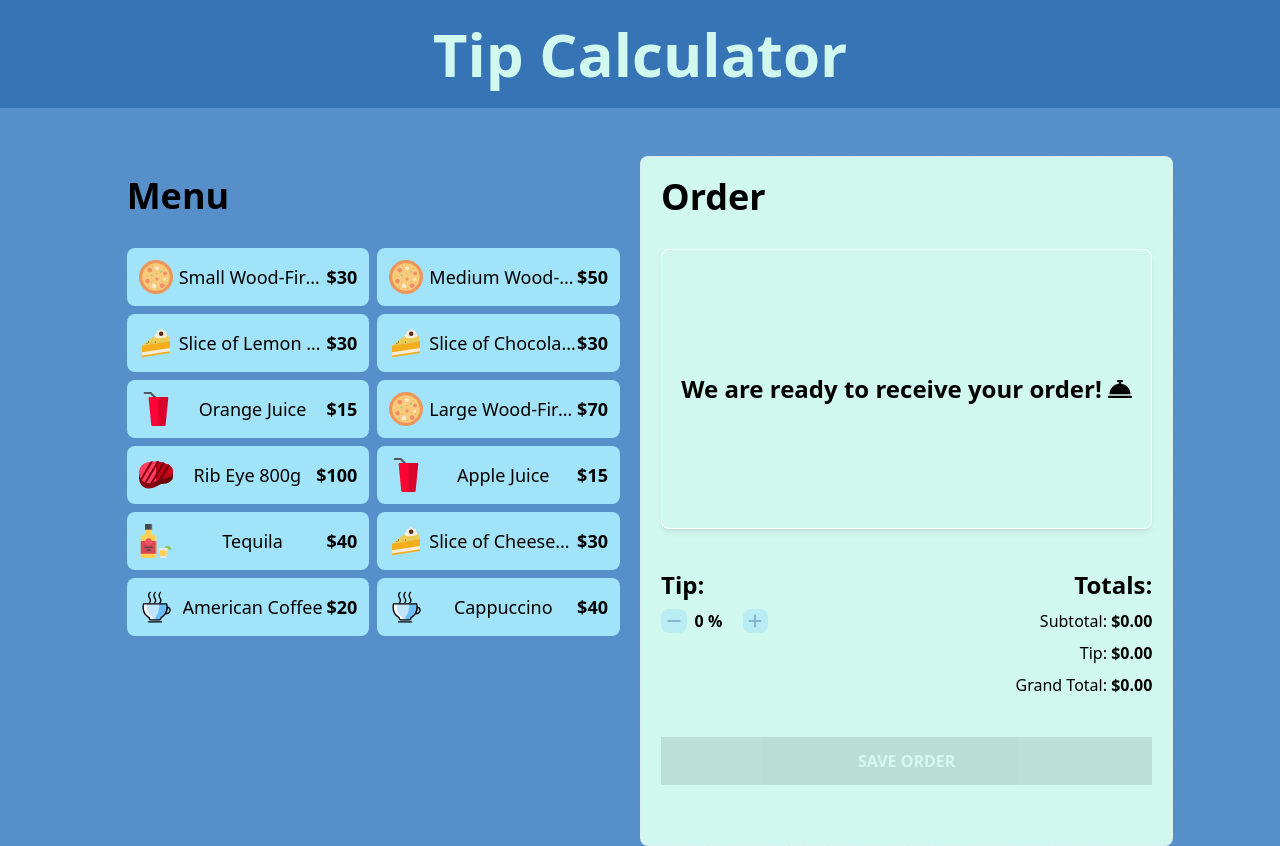
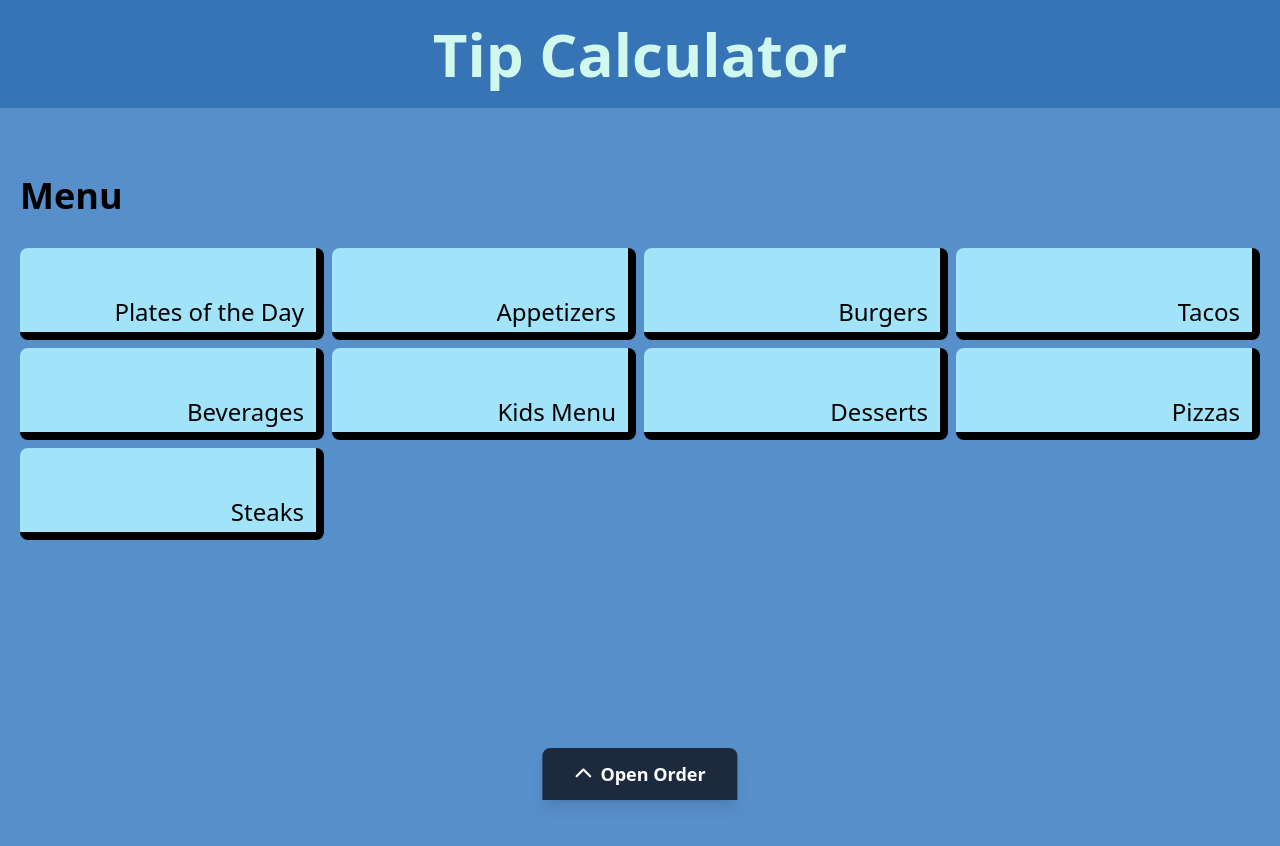
Before and after one commit to GilpiDv/myrestaurant-app, a React (Vite) app: page / in a window 1280 px wide. After the commit the page ends 800 px from the top, so only its background shows below. Built offline with nearby package versions, Linux system fonts and the light colour scheme.

Commit message:
add menu categorization and animations

```diff
--- a/src/App.tsx
+++ b/src/App.tsx
@@ -2,12 +2,26 @@ import MenuItem from "./components/MenuItem";
 import OrderContent from "./components/OrderContent";
 import OrderTotals from "./components/OrderTotals";
 import TipPercentageForm from "./components/TipPercentageForm";
-import { menuItems } from "./data/db"
+import MenuCategories from "./components/MenuCategories";
+import { menuItems, categoriesItems } from "./data/db"
 import useOrder from "./hooks/useOrder";
+import { useState } from "react";
+import { FontAwesomeIcon } from "@fortawesome/react-fontawesome";
+import { faArrowLeft, faChevronDown, faChevronUp } from "@fortawesome/free-solid-svg-icons";
+import { clsx } from 'clsx';
+import { AnimatePresence, motion } from "framer-motion";
 
 function App() {
 
     const { order, addItem, removeItemFromOrder, subtotal, tip, setTip, tipAmount, grandTotal, saveOrder, increaseQuantity, decreaseQuantity, MAX_ITEMS, MIN_ITEMS } = useOrder()
+    // TODO: Create useMenu hook and split the logic of menu and order.
+    const [selectedCategory, setSelectedCategory] = useState("");
+    const [orderOpen, setOrderOpen] = useState(false);
+
+    // Filtra los platillos por la categoría seleccionada
+    const categoryItems = selectedCategory
+        ? menuItems.filter(item => item.category === selectedCategory)
+        : [];
 
     return (
         <>
@@ -15,20 +29,86 @@ function App() {
                 <h1 className="text-center font-black text-6xl">Tip Calculator</h1>
             </header>
 
-            <main className="lg:max-w-10/12 mx-auto pt-12 grid lg:grid-cols-2">
+            <main className={clsx("lg:max-w-12/12 mx-auto pt-12 grid xl:grid-cols-1 lg:grid-cols-1 md:grid-cols-1 sm:grid-cols-1")}>
                 <div className="p-5">
                     <h2 className="text-4xl font-black">Menu</h2>
-                    <div className="mt-8 grid grid-cols-1 gap-2 menu-items-container lg:grid-cols-2">
-                        {menuItems.map(item => (
-                            <MenuItem
-                                key={item.id}
-                                item={item}
-                                addItem={addItem}
+                    <div className="mt-8 grid grid-cols-1 gap-2">
+                        <div className={clsx("rounded-lg relative", selectedCategory && "col-span-2 min-h-[300px]")}>
+                            <AnimatePresence mode="wait">
+                                {!selectedCategory ? (
+                                    <motion.div
+                                        key="categories"
+                                        initial={{ opacity: 0, x: -15 }}
+                                        animate={{ opacity: 1, x: 0 }}
+                                        exit={{ opacity: 0, x: 15 }}
+                                        transition={{ duration: 0.2 }}
+                                        className="grid sm:grid-cols-1 gap-2 md:grid-cols-2 lg:grid-cols-3 xl:grid-cols-4 menu-categories-container"
+                                    >
+                                        {categoriesItems.map(category => (
+                                            <MenuCategories
+                                                key={category.id}
+                                                category={category}
+                                                onClick={() => setSelectedCategory(category.name)}
                                             />
                                         ))}
+                                    </motion.div>
+                                ) : (
+                                    <motion.div
+                                        key="items"
+                                        initial={{ opacity: 0, x: 15 }}
+                                        animate={{ opacity: 1, x: 0 }}
+                                        exit={{ opacity: 0, x: -15 }}
+                                        transition={{ duration: 0.2 }}
+                                    >
+                                        <button
+                                            className="bg-white rounded-full w-10 h-10 absolute font-bold cursor-pointer"
+                                            onClick={() => setSelectedCategory('')}
+                                            aria-label="Back"
+                                        >
+                                            <FontAwesomeIcon icon={faArrowLeft} size="xl" />
+                                        </button>
+                                        <h3 className="text-2xl font-bold mb-4 text-center">{selectedCategory}</h3>
+                                        <div className="grid gap-2 mt-4 menu-items-container sm:grid-cols-1 md:grid-cols-2 lg:grid-cols-3 xl:grid-cols-4">
+                                            {categoryItems.length === 0 && <p>No items in this category.</p>}
+                                            {categoryItems.map(item => (
+                                                <MenuItem key={item.id} item={item} addItem={addItem} />
+                                            ))}
+                                        </div>
+                                    </motion.div>
+                                )}
+                            </AnimatePresence>
                         </div>
                     </div>
-                <div className="border border-dashed border-slate-200 p-5 rounded-lg space-y-10 order-container">
+                </div>
+                <AnimatePresence>
+                {orderOpen && (
+                    <>
+                        {/* Blurry overlay when the order is open */}
+                        <motion.div
+                            key="blur-overlay"
+                            initial={{ opacity: 0 }}
+                            animate={{ opacity: 1 }}
+                            exit={{ opacity: 0 }}
+                            transition={{ duration: 0.2 }}
+                            className="fixed inset-0 z-30 bg-black/20 backdrop-blur-xs"
+                            aria-hidden="true"
+                        />
+                        <motion.div
+                            key="order"
+                            initial={{ y: "100%" }}
+                            animate={{ y: 0 }}
+                            exit={{ y: "100%" }}
+                            transition={{ type: "spring", stiffness: 300, damping: 30 }}
+                            className="fixed left-0 right-0 bottom-0 z-40 bg-white shadow-2xl border-t border-slate-200 p-5 rounded-t-lg space-y-10 order-container max-w-2xl mx-auto"
+                            style={{ maxHeight: "80vh", overflowY: "auto" }}
+                        >
+                            <button
+                                className="cursor-pointer absolute left-1/2 -translate-x-1/2 bg-slate-800 text-white rounded-full w-12 h-12 flex items-center justify-center shadow-lg border border-slate-300"
+                                onClick={() => setOrderOpen(false)}
+                                aria-label="Close Order"
+                            >
+                                <FontAwesomeIcon icon={faChevronDown} size="lg" />
+                            </button>
                             <OrderContent
                                 order={order}
                                 removeItemFromOrder={removeItemFromOrder}
@@ -52,7 +132,22 @@ function App() {
                                     saveOrder={saveOrder}
                                 />
                             </div>
-                </div>
+                        </motion.div>
+                    </>
+                )}
+            </AnimatePresence>
+
+            {/* Pestaña fija para abrir la orden */}
+            {!orderOpen && (
+                <button
+                    className="cursor-pointer fixed left-1/2 bottom-0 z-50 -translate-x-1/2 bg-slate-800 text-white px-8 py-3 rounded-t-lg shadow-lg flex items-center gap-2 font-bold text-lg"
+                    onClick={() => setOrderOpen(true)}
+                    aria-label="Open Order"
+                >
+                    <FontAwesomeIcon icon={faChevronUp} />
+                    Open Order
+                </button>
+            )}
             </main>
         </>
     )
--- /dev/null
+++ b/src/components/MenuCategories.tsx
@@ -0,0 +1,21 @@
+import type { CategoryItem } from "../types"
+
+type MenuCategoriesProps = {
+    category: CategoryItem;
+    onClick?: () => void;
+}
+
+export default function MenuCategories({category, onClick} : MenuCategoriesProps) {
+    return (
+        <button
+            type="button"
+            className="bg-white flex items-end justify-end cursor-pointer pt-12 pe-3 pb-1 w-full text-lg rounded-lg border-b-8 border-r-8"
+            onClick={onClick}
+            title={category.name}
+        >
+            <p className="truncate font-medium text-2xl text-right">
+                {category.name}
+            </p>
+        </button>
+    )
+}
--- a/src/data/db.ts
+++ b/src/data/db.ts
@@ -1,77 +1,154 @@
 import type { MenuItem } from "../types"
 
 export const menuItems : MenuItem[] = [
+    // Appetizers
     {
-      "id": 1,
-      "name": "Small Wood-Fired Pizza",
-      "price": 30,
-      "image": 'pizza.svg'
+      id: 1,
+      name: "Nachos Supreme",
+      price: 40,
+      image: 'nachos.svg',
+      category: "Appetizers"
     },
     {
-      "id": 2,
-      "name": "Medium Wood-Fired Pizza",
-      "price": 50,
-      "image": 'pizza.svg'
+      id: 2,
+      name: "Mozzarella Sticks",
+      price: 35,
+      image: 'mozzarella.svg',
+      category: "Appetizers"
+    },
+    // Burgers
+    {
+      id: 3,
+      name: "Classic Cheeseburger",
+      price: 60,
+      image: 'burger.svg',
+      category: "Burgers"
     },
     {
-      "id": 3,
-      "name": "Slice of Lemon Pie",
-      "price": 30,
-      "image": 'cake.svg'
+      id: 4,
+      name: "Bacon Burger",
+      price: 70,
+      image: 'burger.svg',
+      category: "Burgers"
+    },
+    // Tacos
+    {
+      id: 5,
+      name: "Beef Tacos (3)",
+      price: 50,
+      image: 'taco.svg',
+      category: "Tacos"
     },
     {
-      "id": 4,
-      "name": "Slice of Chocolate Cake",
-      "price": 30,
-      "image": 'cake.svg'
+      id: 6,
+      name: "Chicken Tacos (3)",
+      price: 45,
+      image: 'taco.svg',
+      category: "Tacos"
+    },
+    // Beverages
+    {
+      id: 7,
+      name: "Orange Juice",
+      price: 15,
+      image: 'juice.svg',
+      category: "Beverages"
     },
     {
-      "id": 5,
-      "name": "Orange Juice",
-      "price": 15,
-      "image": 'juice.svg'
+      id: 8,
+      name: "Apple Juice",
+      price: 15,
+      image: 'juice.svg',
+      category: "Beverages"
     },
     {
-      "id": 6,
-      "name": "Large Wood-Fired Pizza",
-      "price": 70,
-      "image": 'pizza.svg'
+      id: 9,
+      name: "American Coffee",
+      price: 20,
+      image: 'coffee.svg',
+      category: "Beverages"
     },
     {
-      "id": 7,
-      "name": "Rib Eye 800g",
-      "price": 100,
-      "image": 'steak.svg'
+      id: 10,
+      name: "Tequila",
+      price: 40,
+      image: 'tequila.svg',
+      category: "Beverages"
+    },
+    // Kids Menu
+    {
+      id: 11,
+      name: "Kids Mini Burger",
+      price: 30,
+      image: 'burger.svg',
+      category: "Kids Menu"
     },
     {
-      "id": 8,
-      "name": "Apple Juice",
-      "price": 15,
-      "image": 'juice.svg'
+      id: 12,
+      name: "Kids Cheese Pizza",
+      price: 35,
+      image: 'pizza.svg',
+      category: "Kids Menu"
+    },
+    // Desserts
+    {
+      id: 13,
+      name: "Slice of Lemon Pie",
+      price: 30,
+      image: 'cake.svg',
+      category: "Desserts"
     },
     {
-      "id": 9,
-      "name": "Tequila",
-      "price": 40,
-      "image": 'tequila.svg'
+      id: 14,
+      name: "Slice of Chocolate Cake",
+      price: 30,
+      image: 'cake.svg',
+      category: "Desserts"
     },
     {
-      "id": 10,
-      "name": "Slice of Cheesecake",
-      "price": 30,
-      "image": 'cake.svg'
+      id: 15,
+      name: "Slice of Cheesecake",
+      price: 30,
+      image: 'cake.svg',
+      category: "Desserts"
+    },
+    // Pizzas
+    {
+      id: 16,
+      name: "Small Wood-Fired Pizza",
+      price: 30,
+      image: 'pizza.svg',
+      category: "Pizzas"
     },
     {
-      "id": 11,
-      "name": "American Coffee",
-      "price": 20,
-      "image": 'coffee.svg'
+      id: 17,
+      name: "Medium Wood-Fired Pizza",
+      price: 50,
+      image: 'pizza.svg',
+      category: "Pizzas"
     },
     {
-      "id": 12,
-      "name": "Cappuccino",
-      "price": 40,
-      "image": 'coffee.svg'
+      id: 18,
+      name: "Large Wood-Fired Pizza",
+      price: 70,
+      image: 'pizza.svg',
+      category: "Pizzas"
+    },
+    // Steaks
+    {
+      id: 19,
+      name: "Rib Eye 800g",
+      price: 100,
+      image: 'steak.svg',
+      category: "Steaks"
+    },
+    // More Beverages
+    {
+      id: 20,
+      name: "Cappuccino",
+      price: 40,
+      image: 'coffee.svg',
+      category: "Beverages"
     }
 ]
 
@@ -97,3 +174,60 @@ export const tipOptions = [
     label: '50%'
   }
 ]
+
+export const categoriesItems = [
+    {
+      id: 1,
+      name: 'Plates of the Day',
+      background: 'white',
+      image: 'pizza.svg',
+    },
+    {
+      id: 2,
+      name: 'Appetizers',
+      background: 'white',
+      image: '',
+    },
+    {
+      id: 3,
+      name: 'Burgers',
+      background: 'white',
+      image: '',
+    },
+    {
+      id: 4,
+      name: 'Tacos',
+      background: 'white',
+      image: '',
+    },
+    {
+      id: 5,
+      name: 'Beverages',
+      background: 'white',
+      image: '',
+    },
+    {
+      id: 6,
+      name: 'Kids Menu',
+      background: 'white',
+      image: '',
+    },
+    {
+      id: 7,
+      name: 'Desserts',
+      background: 'white',
+      image: '',
+    },
+    {
+      id: 8,
+      name: 'Pizzas',
+      background: 'white',
+      image: '',
+    },
+    {
+        id: 9,
+        name: 'Steaks',
+        background: 'white',
+        image: '',
+    }
+]
--- a/src/index.css
+++ b/src/index.css
@@ -10,6 +10,13 @@ header {
 }
 
 .menu-items-container > button {
+    background-color: #A1E3F9;
+    &:hover {
+        background-color: #D1F8EF
+    }
+}
+
+.menu-categories-container > button {
     background-color: #A1E3F9;
     &:hover {
         background-color: #D1F8EF
```
Also changed, not shown: src/types/index.ts (+8 -0 lines). Lines whose indentation alone changed are shown as unchanged.
